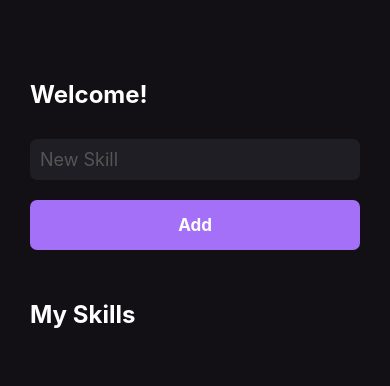
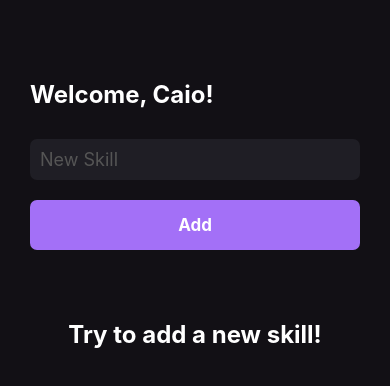
Before and after one commit to CaioAugustoo/myskills_app, a React Native app: screen / in a window 390 px wide. Shown: the top 386 px of the page. Built offline with nearby package versions, Linux system fonts and the light colour scheme.

Commit message:
Listagem de skills

```diff
--- a/src/pages/Home.tsx
+++ b/src/pages/Home.tsx
@@ -1,4 +1,5 @@
-import React from "react";
+import React, { useState } from "react";
+
 import {
   StyleSheet,
   Text,
@@ -9,21 +10,46 @@ import {
 } from "react-native";
 
 export default function Home() {
+  const [skill, setSkill] = useState("");
+  const [allSkills, setAllSkills] = useState<String[]>([]);
+
+  function handleAddNewSkill() {
+    setAllSkills(prev => [...prev, skill]);
+  }
+
   return (
     <View style={styles.container}>
-      <Text style={styles.title}>Welcome!</Text>
+      <Text style={styles.title}>Welcome, Caio!</Text>
 
       <TextInput
         style={styles.input}
         placeholder="New Skill"
         placeholderTextColor="#555"
+        onChangeText={setSkill}
       />
 
-      <TouchableOpacity style={styles.button} activeOpacity={.8}>
+      <TouchableOpacity
+        style={styles.button}
+        activeOpacity={0.8}
+        onPress={handleAddNewSkill}
+      >
         <Text style={styles.textButton}>Add</Text>
       </TouchableOpacity>
 
-      <Text style={[styles.title, { marginTop: 50}]}>My Skills</Text>
+      {!allSkills.length ? (
+        <Text style={[styles.title, { marginTop: 70, textAlign: "center" }]}>
+          Try to add a new skill!
+        </Text>
+      ) : (
+        <>
+          <Text style={[styles.title, { marginVertical: 50 }]}>My Skills</Text>
+          {allSkills.map((skill, index) => (
+            <TouchableOpacity style={styles.buttonSkill} key={`skill-${index}`}>
+              <Text style={styles.textSkill}>{skill}</Text>
+            </TouchableOpacity>
+          ))}
+        </>
+      )}
     </View>
   );
 }
@@ -53,15 +79,31 @@ const styles = StyleSheet.create({
     borderRadius: 7,
   },
   button: {
+    alignItems: "center",
     backgroundColor: "#a370f7",
+
     padding: 15,
+    marginTop: 20,
+
     borderRadius: 7,
-    alignItems: "center",
-    marginTop: 20,
   },
   textButton: {
     color: "#ffffff",
     fontSize: 17,
     fontWeight: "bold",
   },
+  buttonSkill: {
+    backgroundColor: "#1f1e25",
+    padding: 20,
+    marginVertical: 10,
+
+    borderRadius: 50,
+
+    alignItems: "center",
+  },
+  textSkill: {
+    color: "#ffffff",
+    fontSize: 18,
+    fontWeight: "bold",
+  },
 });
```
